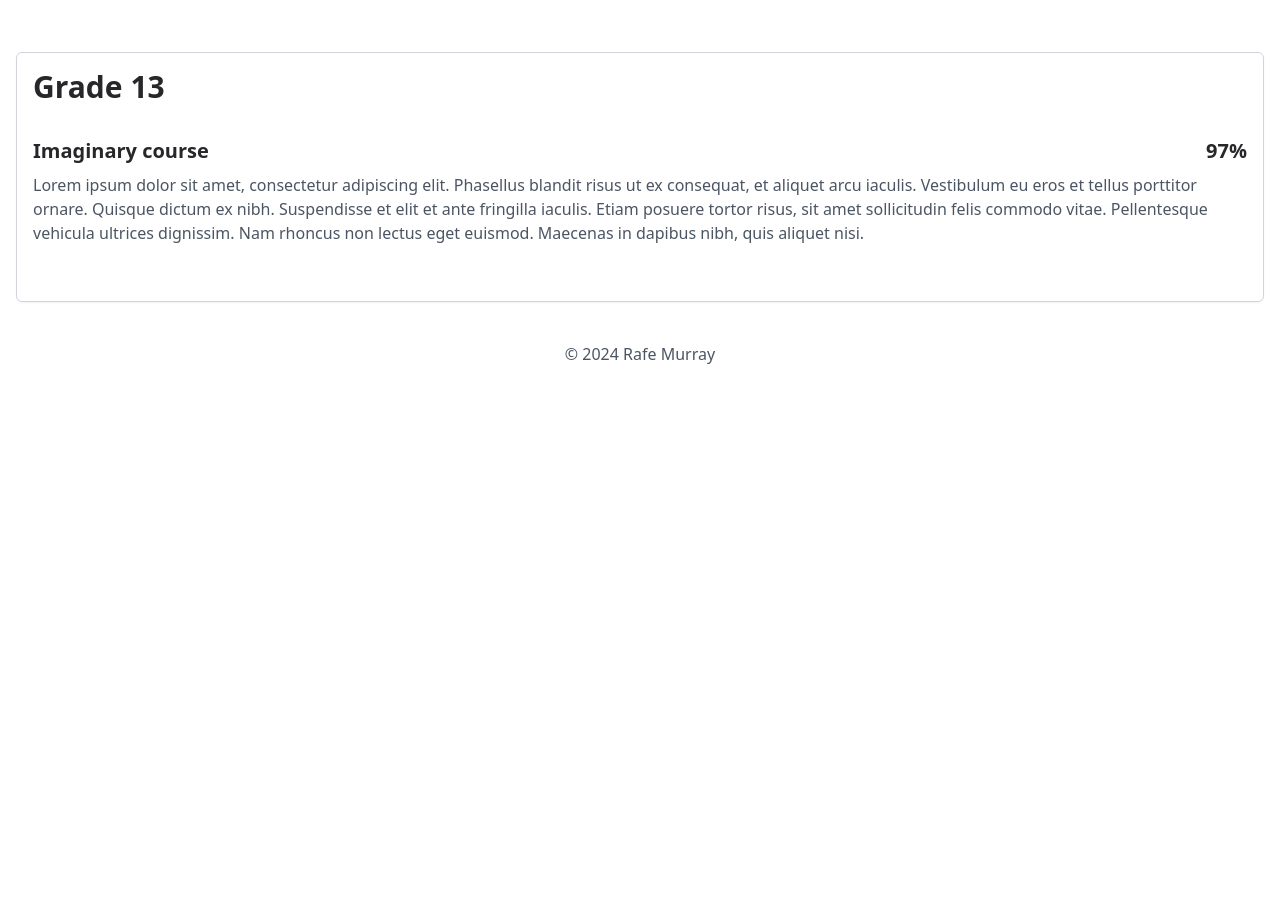
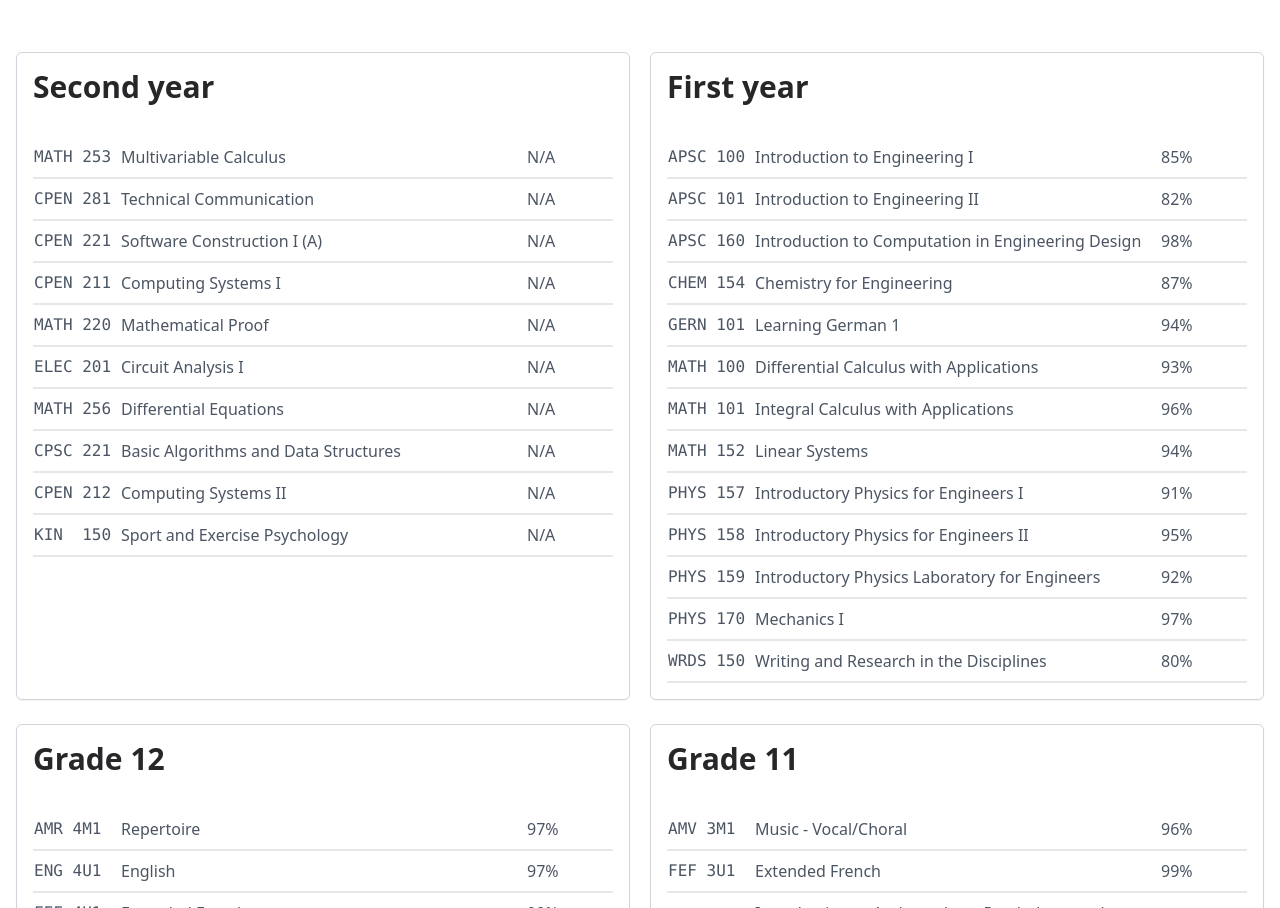
Before and after one commit to rafe-murray/Personal-Site, a React (Create React App) app: page /courses in a window 1280 px wide. Shown: the part 240-1148 px from the top of the page. Before the commit the page ends 800 px from the top, so only its background shows below. Built offline with nearby package versions, Linux system fonts and the light colour scheme.

Commit message:
Add first draft of content

```diff
--- a/src/components/About.js
+++ b/src/components/About.js
@@ -9,7 +9,7 @@ export default function About() {
             <div className="max-w-7xl flex flex-col sm:flex-row items-center mx-auto place-content-center p-4 pt-20 min-h-screen">
                 <div className="sm:w-2/3 sm:pr-6">
                     <h1 className={h1}>Hi, I'm Rafe</h1>
-                    <p className={p + " text-lg"}>I am an aspiring backend software developer and current computer engineering student at the University of British Columbia who has received outstanding marks and work evaluations. I am interested in machine learning, algorithms, and solving complex analytical problems.</p>
+                    <p className={p + " text-lg"}>I'm an aspiring backend software developer and current computer engineering student at the University of British Columbia who has received outstanding marks and work evaluations. I'm interested in machine learning, algorithms, and solving complex analytical problems. In my free time, I enjoy hiking and wilderness canoe tripping; lifting weights and calisthenics; and playing piano, especially Romantic era and jazz music.</p>
                     <div className="items-center flex py-8">
                         <Resume />
                         <Button target="_blank" title='See my projects on Github' href='https://github.com/rafe-murray' icon ='fa-brands fa-github' />
--- a/src/components/CallToAction.js
+++ b/src/components/CallToAction.js
@@ -1,9 +1,10 @@
 import { Link } from "react-router-dom";
 
 export default function CallToAction({path,label}){
+
     return (
-        <div className="pt-8 block text-center">
-            <Link to={path} className="bg-cyan-400 hover:bg-cyan-500 rounded-full py-2 block w-52 justify-items-center text-sm text-zinc-800">{label}</Link>
+        <div className="pt-8 flex text-center justify-center">
+            <Link to={path} className="bg-cyan-400 hover:bg-cyan-500 rounded-full py-3 block w-64 justify-items-center text-xl text-zinc-800">{label}</Link>
         </div>
     );
 }
--- a/src/constants/index.js
+++ b/src/constants/index.js
@@ -44,26 +44,100 @@ skills.forEach(skill => {
 export {skillsList}
 
 export const projects = [
-    {header: "Scrapers", content: "Lorem ipsum dolor sit amet, consectetur adipiscing elit. Phasellus blandit risus ut ex consequat, et aliquet arcu iaculis. Vestibulum eu eros et tellus porttitor ornare. Quisque dictum ex nibh. Suspendisse et elit et ante fringilla iaculis. Etiam posuere tortor risus, sit amet sollicitudin felis commodo vitae. Pellentesque vehicula ultrices dignissim. Nam rhoncus non lectus eget euismod. Maecenas in dapibus nibh, quis aliquet nisi.", skills: ["Python", "PostgreSQL"]},
-    {header: "Candidate Dashboard", content: "Lorem ipsum dolor sit amet, consectetur adipiscing elit. Phasellus blandit risus ut ex consequat, et aliquet arcu iaculis. Vestibulum eu eros et tellus porttitor ornare. Quisque dictum ex nibh. Suspendisse et elit et ante fringilla iaculis. Etiam posuere tortor risus, sit amet sollicitudin felis commodo vitae. Pellentesque vehicula ultrices dignissim. Nam rhoncus non lectus eget euismod. Maecenas in dapibus nibh, quis aliquet nisi.", skills: ["JavaScript", "PHP", "MySQL", "HTML","Angular"]},
-    {header: "Waitlist Functionality", content: "Lorem ipsum dolor sit amet, consectetur adipiscing elit. Phasellus blandit risus ut ex consequat, et aliquet arcu iaculis. Vestibulum eu eros et tellus porttitor ornare. Quisque dictum ex nibh. Suspendisse et elit et ante fringilla iaculis. Etiam posuere tortor risus, sit amet sollicitudin felis commodo vitae. Pellentesque vehicula ultrices dignissim. Nam rhoncus non lectus eget euismod. Maecenas in dapibus nibh, quis aliquet nisi.", skills: ["PHP","MySQL"]},
-    {header: "JMA Website", content: "Lorem ipsum dolor sit amet, consectetur adipiscing elit. Phasellus blandit risus ut ex consequat, et aliquet arcu iaculis. Vestibulum eu eros et tellus porttitor ornare. Quisque dictum ex nibh. Suspendisse et elit et ante fringilla iaculis. Etiam posuere tortor risus, sit amet sollicitudin felis commodo vitae. Pellentesque vehicula ultrices dignissim. Nam rhoncus non lectus eget euismod. Maecenas in dapibus nibh, quis aliquet nisi.", skills:["CSS", "HTML"]},
-    {header: "Patching Script", content: "Lorem ipsum dolor sit amet, consectetur adipiscing elit. Phasellus blandit risus ut ex consequat, et aliquet arcu iaculis. Vestibulum eu eros et tellus porttitor ornare. Quisque dictum ex nibh. Suspendisse et elit et ante fringilla iaculis. Etiam posuere tortor risus, sit amet sollicitudin felis commodo vitae. Pellentesque vehicula ultrices dignissim. Nam rhoncus non lectus eget euismod. Maecenas in dapibus nibh, quis aliquet nisi.", skills: ["Bash", "Git", "GitLab"]},
+    {header: "Scrapers", content: "Reimplemented Django Python scrapers of Canadian elected officials’ information on 75 websites and stored it in a database for later use by a petition service", skills: ["Python", "PostgreSQL"]},
+    {header: "Candidate Dashboard", content: "Developed displays of candidate information in PHP for an online educational certification system for the Construction Industry Licensing Board of Florida", skills: ["JavaScript", "PHP", "MySQL", "HTML","Angular"]},
+    {header: "Waitlist Functionality", content: "Created functionality using a low code framework and PHP to manage counselling waitlists and scheduling appointments for the Sexual Assault Centre of Edmonton", skills: ["PHP","MySQL"]},
+    {header: "JMA Website", content: "Implemented responsive designs from figma on a wordpress site using HTML and CSS", skills:["CSS", "HTML"]},
+    {header: "Patching Script", content: "Created an internal company gitlab CI/CD pipeline on code pushes that runs my bash script to reapply patches to site files and if there are conflicts notify an administrator otherwise merge the changes to the repo without triggering the same pipeline", skills: ["Bash", "Git", "GitLab"]},
     {header: "Mechanical Claw", content: "Wrote an Arduino C++ program to read a sensor indicating when an item was in range of a claw, and then controlled a servo motor to gradually close the claw on the item", skills: ["C", "C++"]},
     {header: "Tic-Tac-Toe Bot", content: "Developed a bot in C to read player inputs and implements strategies to always win or draw a Tic-Tac-Toe game", skills: ["C"]},
     {header: "Memory Game", content: "Created a game in C++ where a player would press buttons in the order that corresponding lights had randomly flashed, with each round increasing speed. Arduino button presses and light activation were simulated with TinkerCAD", skills: ["C", "C++"]},
-    {header: "Portfolio Website", content: "Lorem ipsum dolor sit amet, consectetur adipiscing elit. Phasellus blandit risus ut ex consequat, et aliquet arcu iaculis. Vestibulum eu eros et tellus porttitor ornare. Quisque dictum ex nibh. Suspendisse et elit et ante fringilla iaculis. Etiam posuere tortor risus, sit amet sollicitudin felis commodo vitae. Pellentesque vehicula ultrices dignissim. Nam rhoncus non lectus eget euismod. Maecenas in dapibus nibh, quis aliquet nisi.", skills: ["React", "JavaScript", "Tailwind CSS", "CSS", "HTML", "Git", "GitHub"]},
+    {header: "Portfolio Website", content: "Built a responsive website showcasing personal skills and accomplishments using React and Tailwind CSS, hosted through GitHub Pages", skills: ["React", "JavaScript", "Tailwind CSS", "CSS", "HTML", "Git", "GitHub"]},
 ]
 
 export const work = [
     {employer: "JMA Consulting", jobs: [
-        {date: "May 2024 – August 2024", role: "Junior Software Developer", achievements: "Reimplemented Django Python scrapers of Canadian elected officials’ information on 75 websites and stored it in a database for later use by a petition service. Created functionality using a low code framework and PHP to manage counselling waitlists and scheduling appointments for the Sexual Assault Centre of Edmonton. Developed displays of candidate information in PHP for an online educational certification system for the Construction Industry Licensing Board of Florida. Custom responsive styling of Bootstrap based theme for new company website. Created an internal company gitlab CI/CD pipeline on code pushes that runs my bash script to reapply patches to site files and if there are conflicts notify an administrator otherwise merge the changes to the repo without triggering the same pipeline. Received Outstanding overall evaluation with strengths in critical thinking, technological agility, and attention to detail."},
-        {date: "July 2023 – August 2023", role: "Junior Software Developer", achievements: "Developed a client management application for a software company specializing in building websites and constituent relationship management systems for nonprofits. Implemented custom entities to represent contracts, servers, clients, websites. Created PHP script to import Excel data into MySQL database. Created form in PHP to on-board new clients and create relevant entities"},
+        {date: "May 2024 – August 2024", role: "Junior Software Developer", achievements: <ul className='list-disc ps-4'><li>Reimplemented Django Python scrapers of Canadian elected officials’ information on 75 websites and stored it in a database for later use by a petition service</li><li>Created functionality using a low code framework and PHP to manage counselling waitlists and scheduling appointments for the Sexual Assault Centre of Edmonton</li><li>Developed displays of candidate information in PHP for an online educational certification system for the Construction Industry Licensing Board of Florida</li><li>Custom responsive styling of Bootstrap based theme for new company website</li><li>Created an internal company gitlab CI/CD pipeline on code pushes that runs my bash script to reapply patches to site files and if there are conflicts notify an administrator otherwise merge the changes to the repo without triggering the same pipeline</li></ul>},
+        {date: "July 2023 – August 2023", role: "Junior Software Developer", achievements: <ul className='list-disc ps-4'><li>Developed a client management application for a software company specializing in building websites and constituent relationship management systems for nonprofits</li><li>Implemented custom entities to represent contracts, servers, clients, websites</li><li>Created PHP script to import Excel data into MySQL database</li><li>Created form in PHP to on-board new clients and create relevant entities</li></ul>},
     ]},
 ]
 
 export const courses = [
-    {year: "Grade 13", courses: [
-        {code:"ABC 5U1", title:"Imaginary course", mark:"97%", description:"Lorem ipsum dolor sit amet, consectetur adipiscing elit. Phasellus blandit risus ut ex consequat, et aliquet arcu iaculis. Vestibulum eu eros et tellus porttitor ornare. Quisque dictum ex nibh. Suspendisse et elit et ante fringilla iaculis. Etiam posuere tortor risus, sit amet sollicitudin felis commodo vitae. Pellentesque vehicula ultrices dignissim. Nam rhoncus non lectus eget euismod. Maecenas in dapibus nibh, quis aliquet nisi."},
-    ]}
+    {year: "Second year", courses: [
+        {code: "MATH 253", title: "Multivariable Calculus", mark: "N/A"},
+        {code: "CPEN 281", title: "Technical Communication", mark: "N/A"},
+        {code: "CPEN 221", title: "Software Construction I (A)", mark: "N/A"},
+        {code: "CPEN 211", title: "Computing Systems I", mark: "N/A"},
+        {code: "MATH 220", title: "Mathematical Proof", mark: "N/A"},
+        {code: "ELEC 201", title: "Circuit Analysis I", mark: "N/A"},
+        {code: "MATH 256", title: "Differential Equations", mark: "N/A"},
+        {code: "CPSC 221", title: "Basic Algorithms and Data Structures", mark: "N/A"},
+        {code: "CPEN 212", title: "Computing Systems II", mark: "N/A"},
+        {code: "KIN\u2002 150"/** en-space to preserve alignment of second column of text */, title: "Sport and Exercise Psychology", mark: "N/A"},
+    ]},
+    {year: "First year", courses: [
+        {code: "APSC 100", title: "Introduction to Engineering I", mark: "85%"},
+        {code: "APSC 101", title: "Introduction to Engineering II", mark: "82%"},
+        {code: "APSC 160", title: "Introduction to Computation in Engineering Design", mark: "98%"},
+        {code: "CHEM 154", title: "Chemistry for Engineering", mark: "87%"},
+        {code: "GERN 101", title: "Learning German 1", mark: "94%"},
+        {code: "MATH 100", title: "Differential Calculus with Applications", mark: "93%"},
+        {code: "MATH 101", title: "Integral Calculus with Applications", mark: "96%"},
+        {code: "MATH 152", title: "Linear Systems", mark: "94%"},
+        {code: "PHYS 157", title: "Introductory Physics for Engineers I", mark: "91%"},
+        {code: "PHYS 158", title: "Introductory Physics for Engineers II", mark: "95%"},
+        {code: "PHYS 159", title: "Introductory Physics Laboratory for Engineers", mark: "92%"},
+        {code: "PHYS 170", title: "Mechanics I", mark: "97%"},
+        {code: "WRDS 150", title: "Writing and Research in the Disciplines", mark: "80%"},
+    ]},
+    {year: "Grade 12", courses: [
+        {code: "AMR 4M1", title: "Repertoire", mark: "97%"},
+        {code: "ENG 4U1", title: "English", mark: "97%"},
+        {code: "FEF 4U1", title: "Extended French", mark: "99%"},
+        {code: "MHF 4U1", title: "Advanced Functions", mark: "99%"},
+        {code: "SPH 4U1", title: "Physics", mark: "100%"},
+        {code: "AMV 4M1", title: "Music - Vocal/Choral", mark: "98%"},
+        {code: "HRE 4M1", title: "Religious Education", mark: "93%"},
+        {code: "MCV 4U1", title: "Calculus and Vectors", mark: "99%"},
+        {code: "SCH 4U1", title: "Chemistry", mark: "98%"},
+    ]},
+    {year: "Grade 11", courses: [
+        {code: "AMV 3M1", title: "Music - Vocal/Choral", mark: "96%"},
+        {code: "FEF 3U1", title: "Extended French", mark: "99%"},
+        {code: "HSP 3U1", title: "Introduction to Anthropology, Psychology, and Sociology", mark: "96%"},
+        {code: "SBI 3U1", title: "Biology", mark: "98%"},
+        {code: "SCH 3U1", title: "Chemistry", mark: "98%"},
+        {code: "AMR 3M1", title: "Repertoire", mark: "98%"},
+        {code: "ENG 3U1", title: "English", mark: "97%"},
+        {code: "HRT 3M1", title: "World Religions and Belief Traditions: Perspectives, Issues, and Challenges", mark: "93%"},
+        {code: "MCR 3U1", title: "Functions", mark: "99%"},
+        {code: "SPH 3U1", title: "Physics", mark: "99%"},
+    ]},
+    {year: "Grade 10", courses: [
+        {code: "CHC 2DF", title: "Canadian History Since World War I", mark: "96%"},
+        {code: "SNC 2D1", title: "Science", mark: "97%"},
+        {code: "AMV 2O1", title: "Music - Vocal/Choral", mark: "95%"},
+        {code: "FEF 2D1", title: "Extended French- 98%"},
+        {code: "HRE 2O1", title: "Religious Education", mark: "93%"},
+        {code: "CHV 2OF", title: "Civics and Citizenship", mark: "98%"},
+        {code: "ENG 2D1", title: "English", mark: "96%"},
+        {code: "GLC 2OF", title: "Career Studies", mark: "99%"},
+        {code: "PPL 2O3", title: "Healthy Active Living Education", mark: "95%"},
+        {code: "AMR 2O1", title: "Repertoire", mark: "99%"},
+        {code: "AMU 2O3", title: "Music", mark: "100%"},
+        {code: "MPM 2D1", title: "Principles of Mathematics", mark: "99%"},
+    ]},
+    {year: "Grade 9", courses: [
+        {code: "AMR 1O1", title: "Repertoire", mark: "94%"},
+        {code: "AMV 1O1", title: "Music - Vocal/Choral", mark: "97%"},
+        {code: "CGC 1DF", title: "Issues in Canadian Geography", mark: "94%"},
+        {code: "ENG 1D1", title: "English", mark: "94%"},
+        {code: "FEF 1D1", title: "Extended French", mark: "93%"},
+        {code: "GLS 1O1", title: "Learning Strategies I - Skills for Success in Secondary School", mark: "96%"},
+        {code: "MPM 1D1", title: "Principles of Mathematics", mark: "100%"},
+        {code: "PPL 1O3", title: "Healthy Active Living Education", mark: "97%"},
+        {code: "SNC 1D1", title: "Science", mark: "98%"},
+        {code: "AMU 1O3", title: "Music", mark: "95%"},
+        {code: "HRE 1O1", title: "Religious Education", mark: "99%"},
+    ]},
 ]
--- a/src/output.css
+++ b/src/output.css
@@ -557,6 +557,10 @@ video {
   top: 3.5rem;
 }
 
+.bottom-1 {
+  bottom: 0.25rem;
+}
+
 .float-end {
   float: inline-end;
 }
@@ -578,6 +582,10 @@ video {
   margin-bottom: 1.5rem;
 }
 
+.mb-0 {
+  margin-bottom: 0px;
+}
+
 .block {
   display: block;
 }
@@ -588,6 +596,14 @@ video {
 
 .flex {
   display: flex;
+}
+
+.table {
+  display: table;
+}
+
+.grid {
+  display: grid;
 }
 
 .hidden {
@@ -629,12 +645,44 @@ video {
   width: 100%;
 }
 
+.w-72 {
+  width: 18rem;
+}
+
+.w-64 {
+  width: 16rem;
+}
+
+.w-\[15\%\] {
+  width: 15%;
+}
+
 .max-w-7xl {
   max-width: 80rem;
 }
 
 .cursor-pointer {
   cursor: pointer;
+}
+
+.list-inside {
+  list-style-position: inside;
+}
+
+.list-disc {
+  list-style-type: disc;
+}
+
+.grid-cols-4 {
+  grid-template-columns: repeat(4, minmax(0, 1fr));
+}
+
+.grid-cols-2 {
+  grid-template-columns: repeat(2, minmax(0, 1fr));
+}
+
+.grid-cols-3 {
+  grid-template-columns: repeat(3, minmax(0, 1fr));
 }
 
 .flex-row {
@@ -673,6 +721,22 @@ video {
   gap: 1.5rem;
 }
 
+.gap-4 {
+  gap: 1rem;
+}
+
+.gap-x-4 {
+  column-gap: 1rem;
+}
+
+.gap-x-6 {
+  column-gap: 1.5rem;
+}
+
+.gap-x-5 {
+  column-gap: 1.25rem;
+}
+
 .rounded-full {
   border-radius: 9999px;
 }
@@ -691,6 +755,10 @@ video {
 
 .border-b {
   border-bottom-width: 1px;
+}
+
+.border-b-2 {
+  border-bottom-width: 2px;
 }
 
 .border-gray-200 {
@@ -763,6 +831,11 @@ video {
   padding-bottom: 2rem;
 }
 
+.py-3 {
+  padding-top: 0.75rem;
+  padding-bottom: 0.75rem;
+}
+
 .pb-10 {
   padding-bottom: 2.5rem;
 }
@@ -807,12 +880,28 @@ video {
   padding-top: 2rem;
 }
 
+.ps-10 {
+  padding-inline-start: 2.5rem;
+}
+
+.ps-2 {
+  padding-inline-start: 0.5rem;
+}
+
+.ps-4 {
+  padding-inline-start: 1rem;
+}
+
 .text-center {
   text-align: center;
 }
 
 .font-heading {
   font-family: "Maven Pro", sans-serif;
+}
+
+.font-mono {
+  font-family: ui-monospace, SFMono-Regular, Menlo, Monaco, Consolas, "Liberation Mono", "Courier New", monospace;
 }
 
 .text-3xl {
--- a/src/pages/Courses.js
+++ b/src/pages/Courses.js
@@ -3,27 +3,33 @@ import { card } from "../styles";
 import Section from "../components/Section";
 import { Link } from "react-router-dom";
 import { FontAwesomeIcon } from "@fortawesome/react-fontawesome";
+import { p } from "../styles";
 
 
 export default function Courses(){
-    const content = courses.map( object =>
+    const courseCards = courses.map( object =>
         <div className={card}>
             <h3 className="text-3xl font-semibold text-zinc-800 dark:text-gray-50 pb-8">{object.year}</h3>
-            {object.courses.map(course =>
-                <div className="pb-10">
-                    <div className="flex flex-col sm:flex-row justify-between text-xl font-semibold text-zinc-800 dark:text-gray-50">
-                        <h4 className="pb-2">{course.title}</h4>
-                        <h4 className="pb-2">{course.mark}</h4>
-                    </div>
-                    <p className="text-gray-600 dark:text-gray-50">{course.description}</p>
-                </div>
-            )}
+            <table className="w-full">
+                <tbody>
+                {object.courses.map(course =>
+                    <tr className="border-b-2">
+                        <td className={p + " w-[15%] py-2 font-mono"}>{course.code}</td>
+                        <td className={p + " py-2"}>{course.title}</td>
+                        <td className={p + " w-[15%] py-2"}>{course.mark}</td>
+                    </tr>
+                )}
+                </tbody>
+            </table>
         </div>
     );
+    const content = <div className="grid grid-cols-2 gap-x-5">
+        {courseCards}
+    </div>
     return (
         <>
         <div className="max-w-7xl items-top mx-auto place-content-center px-4 pt-24">
-            <Link to="/" className="py-4 pr-6 pl-2 hover:bg-gray-100 dark:hover:bg-dark-800 rounded-md text-zinc-800 dark:text-gray-50">
+            <Link to={-1} className="py-4 pr-6 pl-2 hover:bg-gray-100 dark:hover:bg-dark-800 rounded-md text-zinc-800 dark:text-gray-50">
                     <FontAwesomeIcon icon="chevron-left" /><span>  Return to main site</span>
             </Link>
         </div>
```
Also changed, not shown: src/components/Education.js (+10 -6 lines), 1 other file (tests, documents, lock files or other folders).
